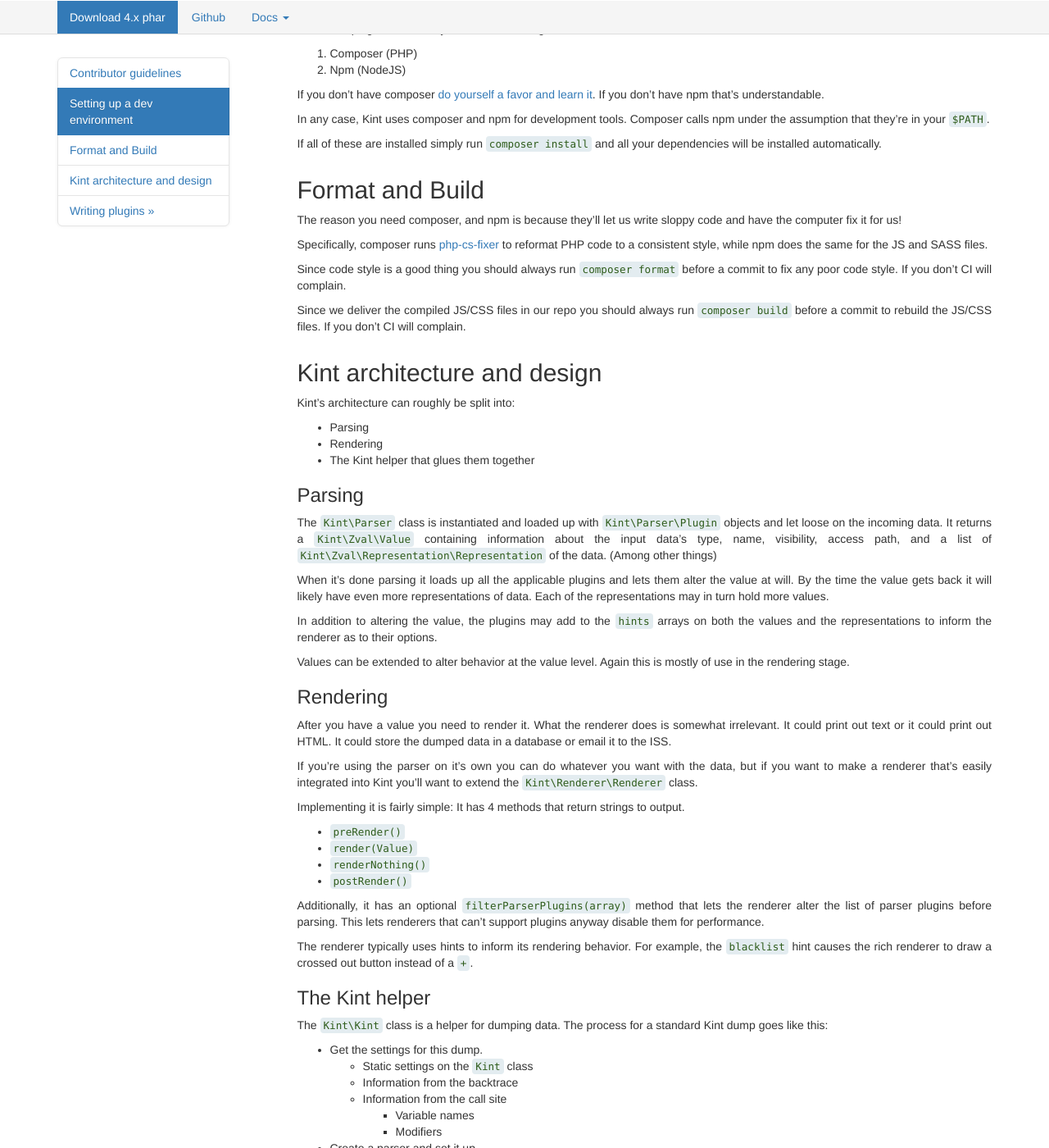
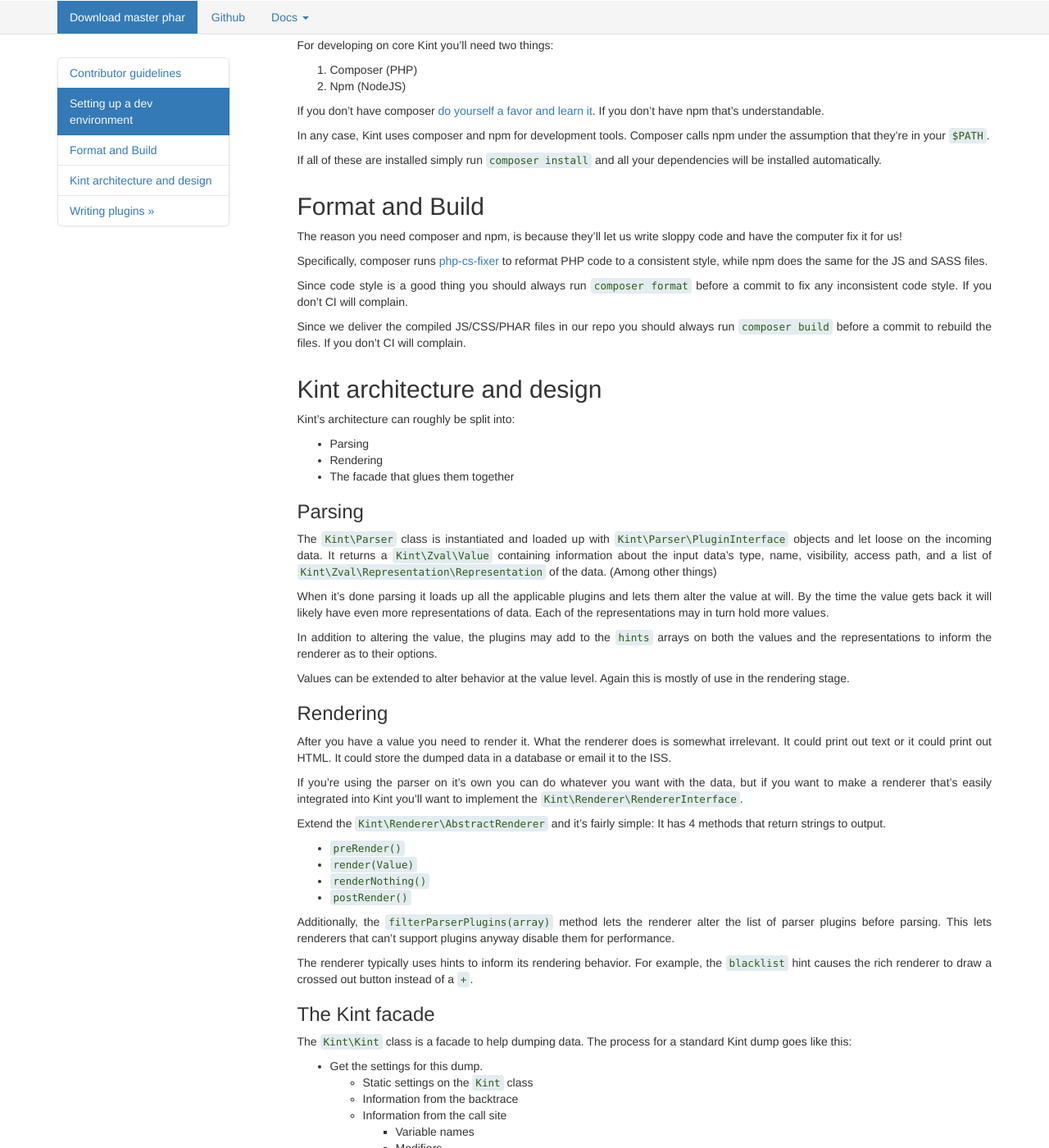
Before and after one commit to kint-php/kint, a Jekyll site: the page built from contrib.md, in a window 1280 px wide and 1400 px high, scrolled down 630 px. Shown: the whole window at 82% size. Built offline with Jekyll 4.4.1, drawn with Linux system fonts in a browser that asks for light colours; nearby versions of some CDN libraries; some of the changed text lies outside the part shown.

Commit message:
5.x changes

```diff
--- a/_layouts/default.html
+++ b/_layouts/default.html
@@ -27,7 +27,7 @@
     <div class="actions-bar" data-spy="affix" data-offset-top="{{ site.affix_offset }}">
         <div class="container">
             <ul class="nav nav-pills">
-                <li class="active"><a href="https://raw.githubusercontent.com/kint-php/kint/4.x/build/kint.phar">Download 4.x phar</a></li>
+                <li class="active"><a href="https://raw.githubusercontent.com/kint-php/kint/master/build/kint.phar">Download master phar</a></li>
                 <li><a href="https://github.com/kint-php/kint/" target="_blank">Github</a></li>
                 <li>
                     <a class="dropdown-toggle" data-toggle="dropdown" href="#">
--- a/contrib.md
+++ b/contrib.md
@@ -22,7 +22,7 @@ title: Improving Kint
 
 You can see <a href="https://github.com/kint-php/kint/blob/master/CONTRIBUTING.md" target="_blank">a full list of contributor guidelines</a> in the repository. The short (And possibly out of date) version is here:
 
-* The code has to work from PHP 5.6 up to the latest release, with nightly support for releases
+* The code has to work from the PHP version specified in `composer.json` up to the latest release, ideally with support for the next version too
 * Don't write bad code
 * Don't break BC
 * If you make changes make sure you run the formatter and rebuild
@@ -51,13 +51,13 @@ If all of these are installed simply run `composer install` and all your depende
 
 ## Format and Build
 
-The reason you need composer, and npm is because they'll let us write sloppy code and have the computer fix it for us!
+The reason you need composer and npm, is because they'll let us write sloppy code and have the computer fix it for us!
 
 Specifically, composer runs <a href="https://github.com/FriendsOfPHP/PHP-CS-Fixer" target="_blank">php-cs-fixer</a> to reformat PHP code to a consistent style, while npm does the same for the JS and SASS files.
 
-Since code style is a good thing you should always run `composer format` before a commit to fix any poor code style. If you don't CI will complain.
+Since code style is a good thing you should always run `composer format` before a commit to fix any inconsistent code style. If you don't CI will complain.
 
-Since we deliver the compiled JS/CSS files in our repo you should always run `composer build` before a commit to rebuild the JS/CSS files. If you don't CI will complain.
+Since we deliver the compiled JS/CSS/PHAR files in our repo you should always run `composer build` before a commit to rebuild the files. If you don't CI will complain.
 
 </section>
 <section id="architecture" markdown="1">
@@ -68,11 +68,11 @@ Kint's architecture can roughly be split into:
 
 * Parsing
 * Rendering
-* The Kint helper that glues them together
+* The facade that glues them together
 
 ### Parsing
 
-The `Kint\Parser` class is instantiated and loaded up with `Kint\Parser\Plugin` objects and let loose on the incoming data. It returns a `Kint\Zval\Value` containing information about the input data's type, name, visibility, access path, and a list of `Kint\Zval\Representation\Representation` of the data. (Among other things)
+The `Kint\Parser` class is instantiated and loaded up with `Kint\Parser\PluginInterface` objects and let loose on the incoming data. It returns a `Kint\Zval\Value` containing information about the input data's type, name, visibility, access path, and a list of `Kint\Zval\Representation\Representation` of the data. (Among other things)
 
 When it's done parsing it loads up all the applicable plugins and lets them alter the value at will. By the time the value gets back it will likely have even more representations of data. Each of the representations may in turn hold more values.
 
@@ -84,22 +84,22 @@ Values can be extended to alter behavior at the value level. Again this is mostl
 
 After you have a value you need to render it. What the renderer does is somewhat irrelevant. It could print out text or it could print out HTML. It could store the dumped data in a database or email it to the ISS.
 
-If you're using the parser on it's own you can do whatever you want with the data, but if you want to make a renderer that's easily integrated into Kint you'll want to extend the `Kint\Renderer\Renderer` class.
+If you're using the parser on it's own you can do whatever you want with the data, but if you want to make a renderer that's easily integrated into Kint you'll want to implement the `Kint\Renderer\RendererInterface`.
 
-Implementing it is fairly simple: It has 4 methods that return strings to output.
+Extend the `Kint\Renderer\AbstractRenderer` and it's fairly simple: It has 4 methods that return strings to output.
 
 * `preRender()`
 * `render(Value)`
 * `renderNothing()`
 * `postRender()`
 
-Additionally, it has an optional `filterParserPlugins(array)` method that lets the renderer alter the list of parser plugins before parsing. This lets renderers that can't support plugins anyway disable them for performance.
+Additionally, the `filterParserPlugins(array)` method lets the renderer alter the list of parser plugins before parsing. This lets renderers that can't support plugins anyway disable them for performance.
 
 The renderer typically uses hints to inform its rendering behavior. For example, the `blacklist` hint causes the rich renderer to draw a crossed out button instead of a `+`.
 
-### The Kint helper
+### The Kint facade
 
-The `Kint\Kint` class is a helper for dumping data. The process for a standard Kint dump goes like this:
+The `Kint\Kint` class is a facade to help dumping data. The process for a standard Kint dump goes like this:
 
 * Get the settings for this dump.
     * Static settings on the `Kint` class
@@ -110,14 +110,15 @@ The `Kint\Kint` class is a helper for dumping data. The process for a standard K
 * Create a parser and set it up
 * Add all the plugins you want to use to the parser
 * Create a renderer and set it up
-* Call the renderer's `preRender` method and echo the output
+* Call the renderer's `preRender` method
 * For each variable you want to dump
     * Pass it into the parser
-    * Pass the parser's output value to the renderer and echo the output
-* Call the renderers `postRender` method and echo the output
+    * Pass the parser's output value to the renderer
+* Call the renderers `postRender` method
 
-Some of the generic options are handled by `Kint\Utils`, and information about the call site is handled by `Kint\CallFinder`. The facade that ties it all together
+Some of the generic options are handled by `Kint\Utils`, and information about the call site is handled by `Kint\CallFinder`.
 
+The facade that ties it all together implements `Kint\FacadeInterface` to ensure a consistent constructor, so that extended facades can be statically created with `createFromStatics()`.
 </section>
 
 <h2><a href="{{ site.baseurl }}/writing-plugins/">Writing plugins &raquo;</a></h2>
```
Also changed, not shown: _includes/example_kint (+11 -4 lines), advanced.md (+61 -61 lines), index.md (+2 -1 lines), settings.md (+1 -1 lines), writing-plugins.md (+16 -14 lines).
